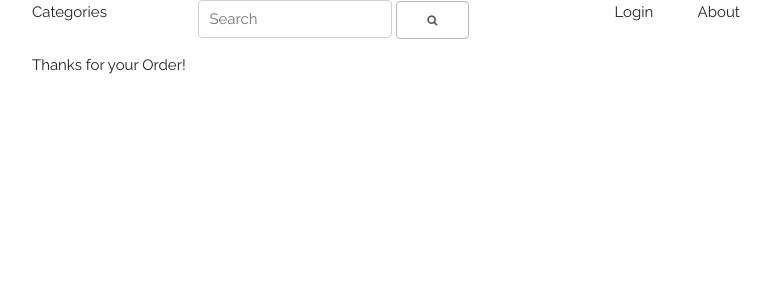
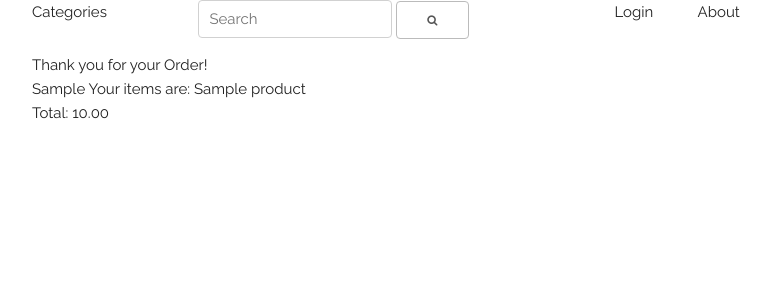
Before and after one commit to MarkWine/flask_shop, a Flask app: template shop/blueprints/cart/templates/thank_you.html in a window 1280 px wide. Shown: the top 300 px of the page, without its empty margins (128-898 px from the left). Run offline with Flask 2, Linux system fonts and the light colour scheme; the template is opened without the code that fills it: values that come from a table or form of the project are taken from there, others are empty; tables that the repository leaves empty hold one stand-in row (values such as "Sample post"); parts of the project's set-up code (start-up, migrations or seed data) failed here and were passed over.

Commit message:
Cart rework

```diff
--- a/shop/app.py
+++ b/shop/app.py
@@ -1,4 +1,4 @@
 from shop import app
 
 if __name__ == "__main__":
-    app.run(ssl_context='adhoc')
+    app.run()
--- a/shop/blueprints/cart/models.py
+++ b/shop/blueprints/cart/models.py
@@ -168,7 +168,7 @@ class CartSession(db.Model):
             order_items.append(OrderItem(order_id=order.id,
                                          product_id=item.product_id,
                                          product_variant=item.product_variant,
-                                         item_quantity=item.quantity,
+                                         quantity=item.quantity,
                                          item_subtotal=item.subtotal))
         db.session.bulk_save_objects(order_items)
         try:
--- a/shop/blueprints/cart/templates/thank_you.html
+++ b/shop/blueprints/cart/templates/thank_you.html
@@ -1,4 +1,10 @@
 {% extends "main.html" %}
 {% block body %}
-Thanks for your Order!
+Thank you for your Order! <br/>
+{{ order.buyer_first_name }}
+Your items are:
+{% for item in order.order_items %}
+    {{ item.product.name }} <br/>
+{% endfor %}
+Total: {{ order.payment_total }}
 {% endblock body %}
--- a/shop/blueprints/cart/views.py
+++ b/shop/blueprints/cart/views.py
@@ -46,9 +46,12 @@ def checkout():
     return render_template("checkout.html")
 
 
-@cart_blueprint.route("/thank_you")
+@cart_blueprint.route("/thank_you", methods=["GET", "POST"])
 def thank_you_page():
+    # TODO: Add security
+    current_app.logger.info(f"The order is: {request.args.get('order_id')}")
     order = Order.query.get(request.args.get("order_id"))
+    current_app.logger.info(order.order_items)
     return render_template("thank_you.html", order=order)
 
 
--- a/shop/blueprints/orders/views.py
+++ b/shop/blueprints/orders/views.py
@@ -1,7 +1,5 @@
 from flask import Blueprint
 from flask_security import roles_accepted, login_required
-
-from .models import Order, OrderItem
 
 order_blueprint: Blueprint = Blueprint(name="order", import_name=__name__)
 
```
Also changed, not shown: shop/blueprints/cart/templates/amazon_checkout.html (+8 -3 lines), shop/blueprints/orders/models.py (+0 -8 lines).
